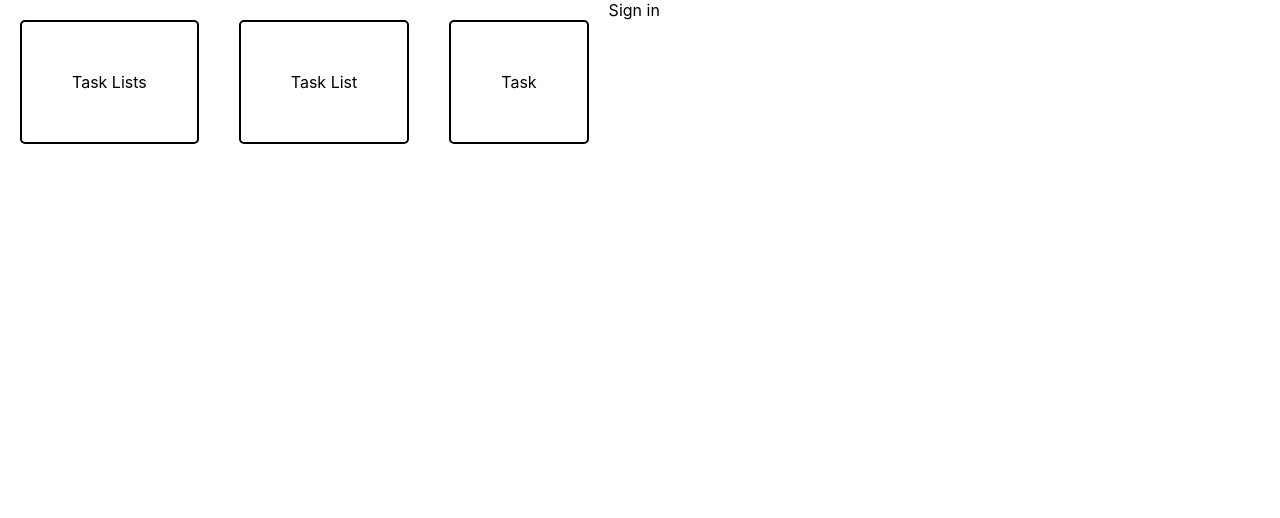
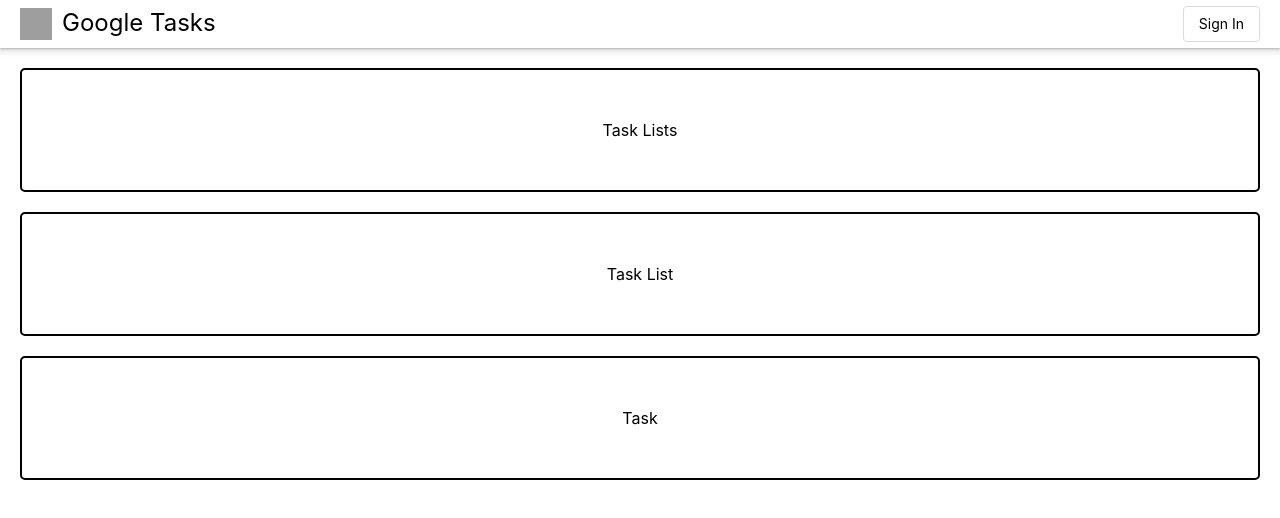
Before and after one commit to puneet-ahuja/google-tasks-extension, a React (Create React App) app: page / in a window 1280 px wide. Shown: the top 518 px of the page. Built offline with nearby package versions, Linux system fonts and the light colour scheme; grey boxes are pictures that could not be loaded.

Commit message:
Created header

```diff
--- a/src/App.css
+++ b/src/App.css
@@ -1,6 +1,5 @@
 .App {
   text-align: center;
-  display: flex;
 }
 
 .column {
--- a/src/App.js
+++ b/src/App.js
@@ -1,6 +1,7 @@
-import React, {useState,useEffect} from 'react';
+import React, { useEffect } from 'react';
 import './App.css';
-import {loadTasksApi, handleAuthClick, handleSignoutClick} from './GoogleAPI'
+import {loadTasksApi } from './GoogleAPI'
+import Header from './components/Header'
 
 
 
@@ -8,8 +9,6 @@
 function App() {
 
 
-  // TODO : Need To implement a header next
-  const [isSignedIn] = useState(false);
 
   // This Component Will work Similar to Component Did Mount
   useEffect(loadTasksApi);
@@ -17,10 +16,10 @@
 
   return (
     <div className="App">
+      <Header></Header>
       <div className='column column-1'>Task Lists</div>
       <div className='column column-2'>Task List</div>
       <div className='column column-3'>Task</div>
-      {isSignedIn? <div onClick={handleSignoutClick}>Sign Out</div>: <div onClick={handleAuthClick}>Sign in</div>}
     </div>
   );
 }
--- /dev/null
+++ b/src/components/Header/index.css
@@ -0,0 +1,38 @@
+.header-container {
+    display: flex;
+    justify-content: space-between;
+    align-items: center;
+    height: 48px;
+    box-shadow: 0 1px 2px 0 rgba(60,64,67,.3), 0 2px 6px 2px rgba(60,64,67,.15);
+    background-color: white;
+    padding: 0 20px;
+}
+
+.left-menu {
+    display: flex;
+
+}
+
+.logo-style {
+    height: 32px;
+    width: 32px;
+    padding-right: 10px;
+}
+
+.title-style {
+    font-size: 24px;
+}
+
+.button-style {
+    border: 1px solid #dadce0;
+    border-radius: 4px;
+    line-height: 34px;
+    padding: 0 15px;
+    cursor: pointer;
+    font-size: 14px;
+
+}
+
+.button-style:hover {
+    background-color: #f1f3f4;
+}
--- /dev/null
+++ b/src/components/Header/index.js
@@ -0,0 +1,29 @@
+import React from 'react';
+import './index.css'
+import PropTypes from 'prop-types'
+import { handleAuthClick, handleSignoutClick } from '../../GoogleAPI'
+
+
+const Header = ({isSighnedIn}) => {
+
+    return (
+      <div className='header-container'>
+        <div className='left-menu'>
+            <img src='https://www.gstatic.com/images/branding/product/1x/tasks_96dp.png' alt='Google Tasks Logo' className='logo-style'/>
+            <div className='title-style'>Google Tasks</div>
+
+        </div>
+        {isSighnedIn?<div className='button-style' onClick={handleSignoutClick}>Log Out</div>:<div className='button-style' onClick={handleAuthClick}>Sign In</div>}
+      </div>
+    );
+  }
+
+  Header.propTypes = {
+      isSighnedIn: PropTypes.bool
+  }
+
+  Header.defaultProps = {
+    isSighnedIn: false
+  };
+
+  export default Header;
```
